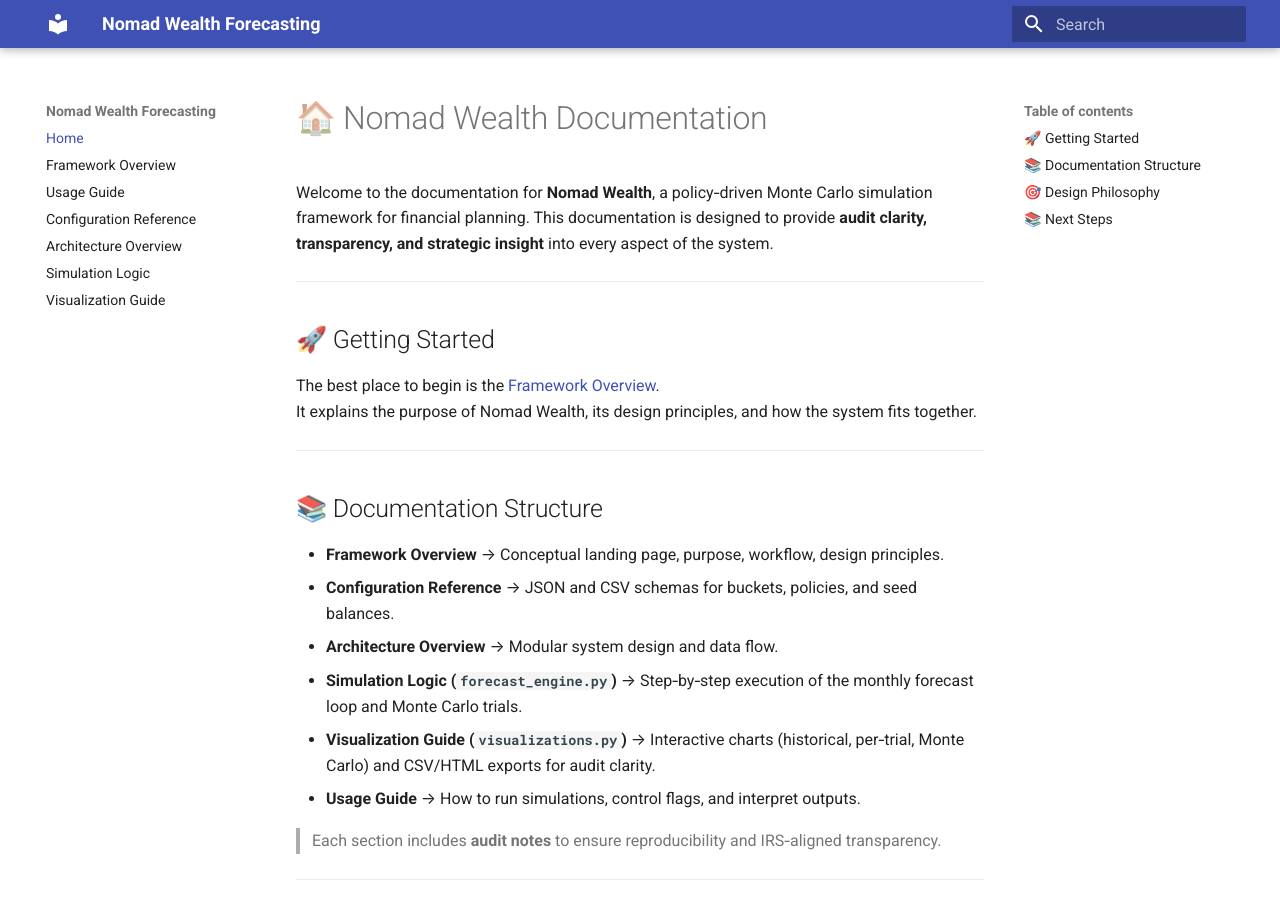
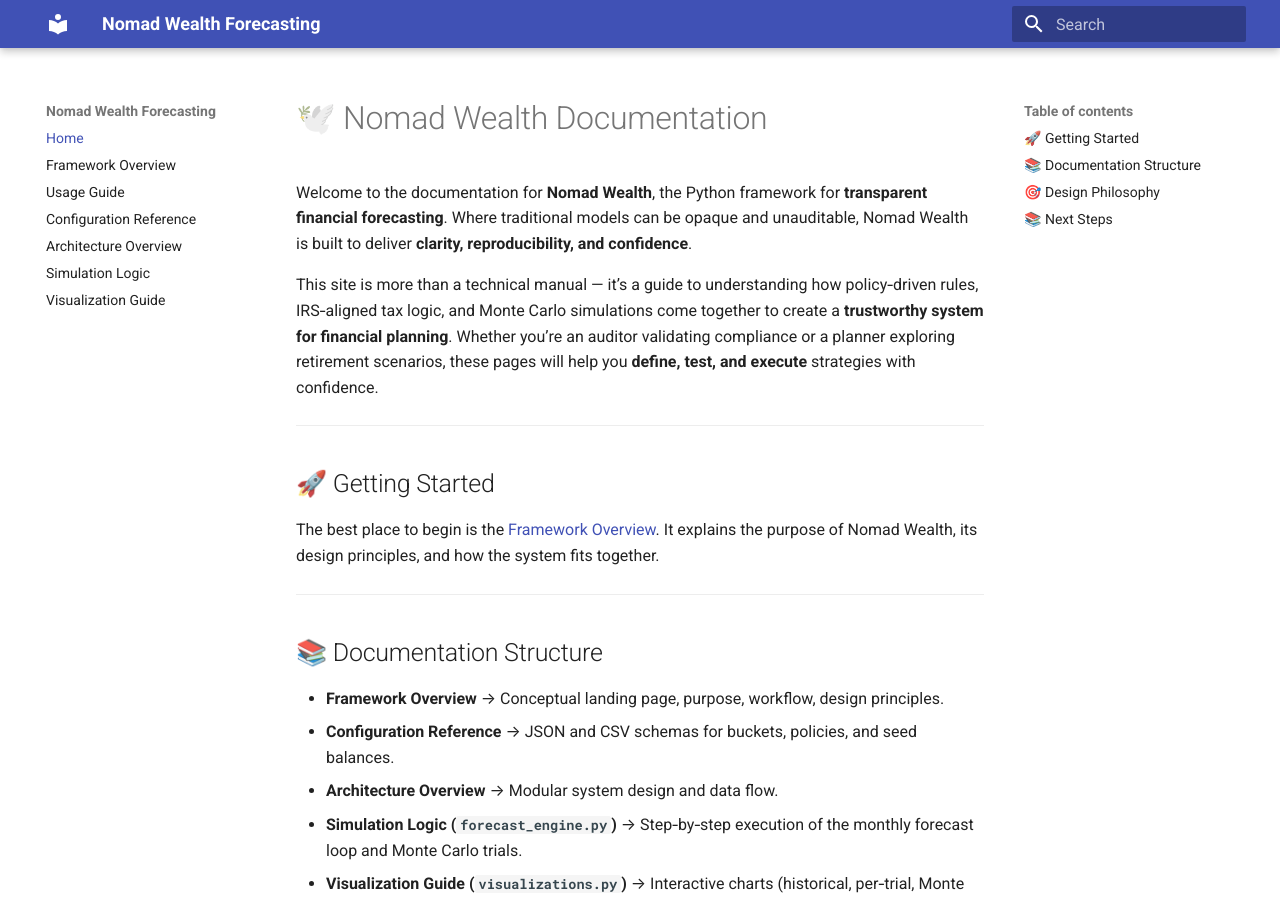
Before and after one commit to emb417/nomad-wealth, an MkDocs documentation site: the page built from docs/index.md, in a window 1280 px wide and 900 px high. Built offline with MkDocs 1.6.1 and Material for MkDocs 9.7.7, drawn with Linux system fonts in a browser that asks for light colours.

```diff
--- a/docs/index.md
+++ b/docs/index.md
@@ -1,13 +1,14 @@
-# 🏠 Nomad Wealth Documentation
+# 🕊️ Nomad Wealth Documentation
 
-Welcome to the documentation for **Nomad Wealth**, a policy‑driven Monte Carlo simulation framework for financial planning. This documentation is designed to provide **audit clarity, transparency, and strategic insight** into every aspect of the system.
+Welcome to the documentation for **Nomad Wealth**, the Python framework for **transparent financial forecasting**. Where traditional models can be opaque and unauditable, Nomad Wealth is built to deliver **clarity, reproducibility, and confidence**.
+
+This site is more than a technical manual — it’s a guide to understanding how policy‑driven rules, IRS‑aligned tax logic, and Monte Carlo simulations come together to create a **trustworthy system for financial planning**. Whether you’re an auditor validating compliance or a planner exploring retirement scenarios, these pages will help you **define, test, and execute** strategies with confidence.
 
 ---
 
 ## 🚀 Getting Started
 
-The best place to begin is the [Framework Overview](overview.md).
-It explains the purpose of Nomad Wealth, its design principles, and how the system fits together.
+The best place to begin is the [Framework Overview](overview.md). It explains the purpose of Nomad Wealth, its design principles, and how the system fits together.
 
 ---
 
```
Also changed, not shown: README.md (+3 -5 lines).
